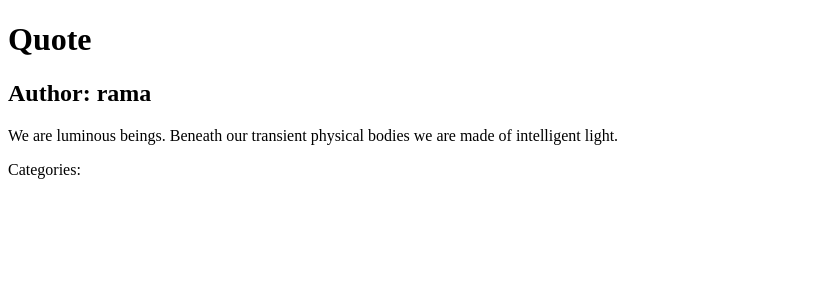
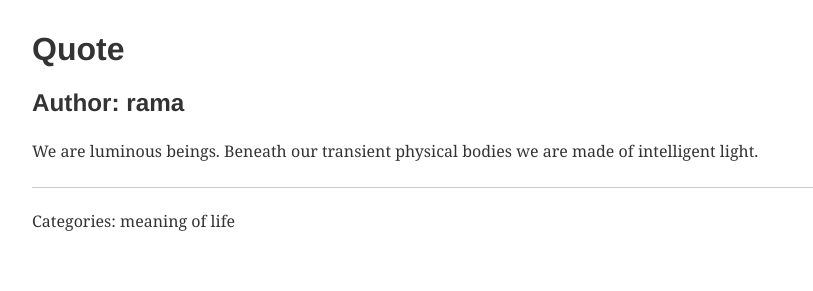
Before and after one commit to oazish/quotes, a Gatsby site: page /quotes/1/ in a window 1280 px wide. Shown: the whole page, without its empty margins (0-813 px from the left). Built offline with nearby package versions, Linux system fonts and the light colour scheme; Gatsby itself is replaced by a stand-in of ours; some packages are replaced by stand-ins of ours.

Commit message:
Add styles, render quote categories

```diff
--- a/gatsby-config.js
+++ b/gatsby-config.js
@@ -14,5 +14,11 @@ module.exports = {
       },
     },
     'gatsby-transformer-remark',
+    {
+      resolve: 'gatsby-plugin-typography',
+      options: {
+        pathToConfigModule: 'src/utils/typography',
+      },
+    },
   ],
 };
--- a/package.json
+++ b/package.json
@@ -14,10 +14,14 @@
   },
   "dependencies": {
     "gatsby": "^2.8.5",
+    "gatsby-plugin-typography": "^2.2.13",
     "gatsby-source-filesystem": "^2.0.38",
     "gatsby-transformer-remark": "^2.3.12",
     "react": "^16.8.6",
-    "react-dom": "^16.8.6"
+    "react-dom": "^16.8.6",
+    "react-typography": "^0.16.19",
+    "typography": "^0.16.19",
+    "typography-theme-kirkham": "^0.16.19"
   },
   "devDependencies": {
     "prettier": "^1.18.0"
--- /dev/null
+++ b/src/components/layout.js
@@ -0,0 +1,7 @@
+import React from 'react';
+
+export default ({ children }) => (
+  <div style={{ padding: '2em' }}>
+    {children}
+  </div>
+);
--- a/src/pages/quotes.js
+++ b/src/pages/quotes.js
@@ -1,8 +1,10 @@
 import React from 'react';
 import { Link, graphql } from 'gatsby';
 
+import Layout from '../components/layout';
+
 export default ({ data }) => (
-  <div>
+  <Layout>
     <h1>
       All Quotes
     </h1>
@@ -13,7 +15,7 @@ export default ({ data }) => (
         </li>
       )}
     </ul>
-  </div>
+  </Layout>
 );
 
 export const query = graphql`
--- a/src/templates/quote.js
+++ b/src/templates/quote.js
@@ -1,21 +1,24 @@
 import React from 'react';
 import { graphql } from 'gatsby';
 
+import Layout from '../components/layout';
+
 export default ({ data }) => {
-  const post = data.markdownRemark;
+  const quote = data.markdownRemark;
   return (
-    <div>
+    <Layout>
       <h1>
         Quote
       </h1>
       <h2>
-        Author: {post.frontmatter.author}
+        Author: {quote.frontmatter.author}
       </h2>
-      <p dangerouslySetInnerHTML={{ __html: post.html }} />
+      <p dangerouslySetInnerHTML={{ __html: quote.html }} />
+      <hr />
       <p>
-        Categories:
+        Categories: {quote.frontmatter.categories.join(', ')}
       </p>
-    </div>
+    </Layout>
   );
 };
 
@@ -25,7 +28,7 @@ export const query = graphql`
       html
       frontmatter {
         author
-        title
+        categories
       }
     }
   }
--- /dev/null
+++ b/src/utils/typography.js
@@ -0,0 +1,4 @@
+import Typography from 'typography';
+import kirkhamTheme from 'typography-theme-kirkham';
+
+export default new Typography(kirkhamTheme);
```
Also changed, not shown: 1 other file.
